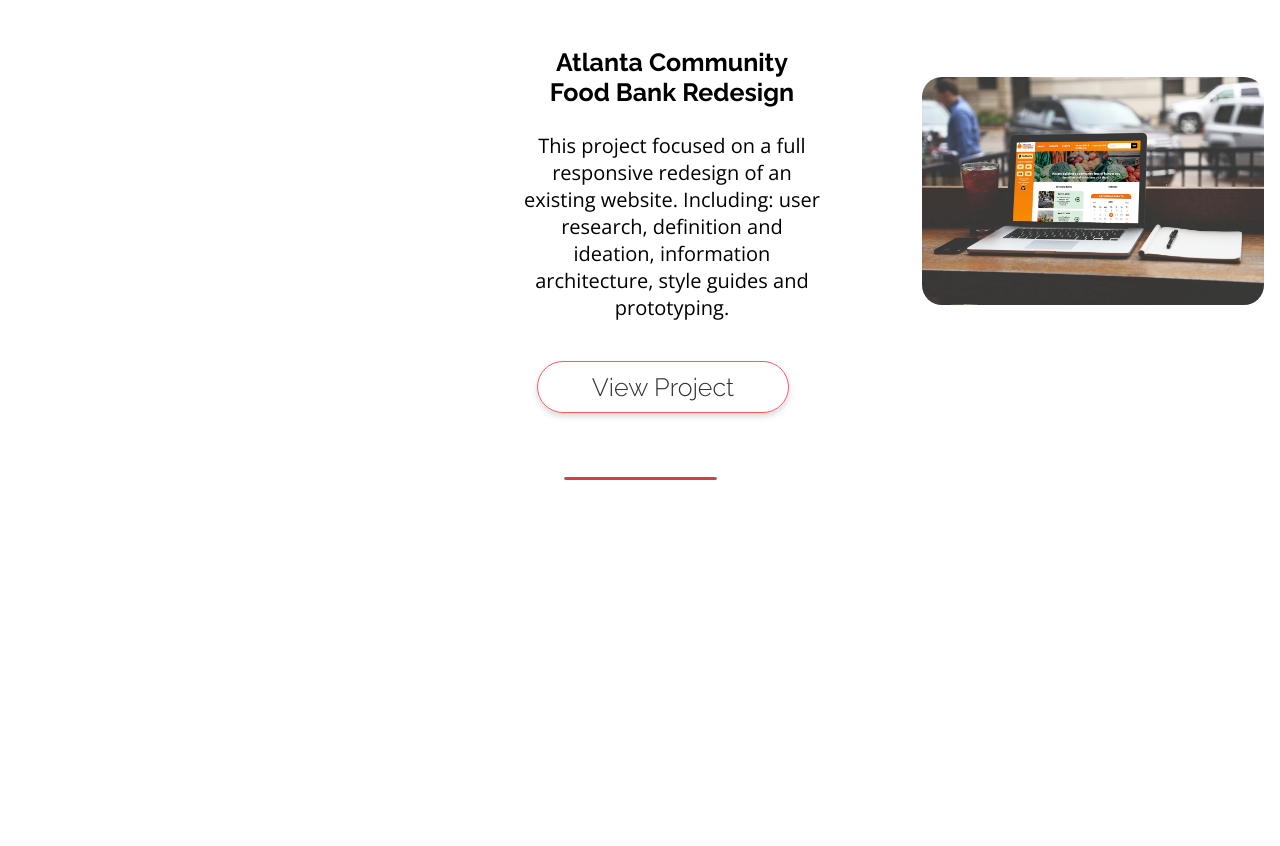
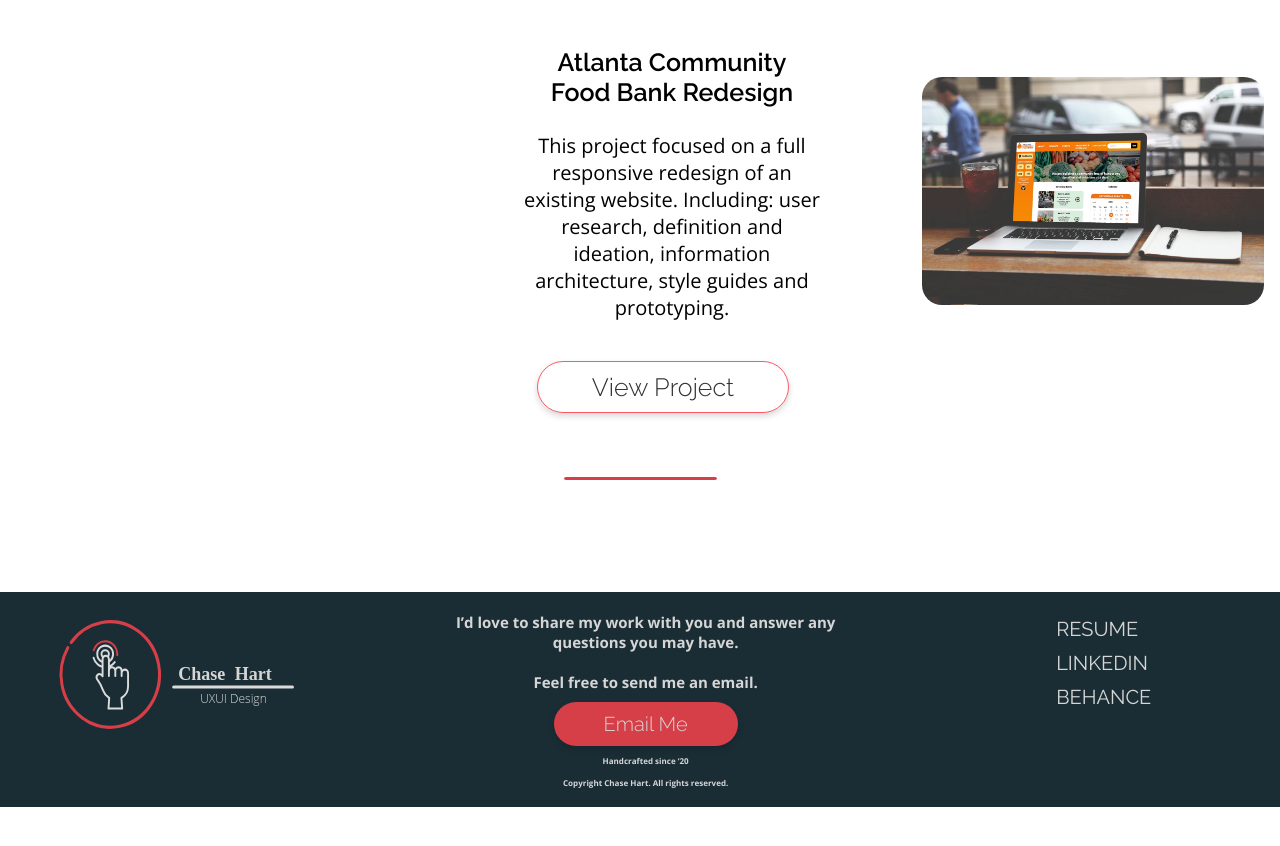
Before and after one commit to HartC2019/UX_UI_HW_17, a plain HTML site: page index.html in a window 1280 px wide. Shown: the part 1418-2264 px from the top of the page. After the commit the page ends 2225 px from the top, so only its background shows below. Drawn offline with nearby package versions, Linux system fonts and the light colour scheme.

Commit message:
completed footer

```diff
--- a/css/style.css
+++ b/css/style.css
@@ -160,9 +160,8 @@ nav {
 
 #projects {
     background-color:white;
-    height: 1800px;
     margin: 25px;
-    min-height: 1800px;
+    min-height: 1425px;
     min-width: 973px;
 }
 
@@ -170,7 +169,7 @@ nav {
     text-align: center;
     font-family: 'Raleway', sans-serif;
     font-size: 34px;
-    font-weight: bold;
+    font-weight: 700;
     padding-top: 10px;
     margin-bottom: 0px;
 }
@@ -247,7 +246,7 @@ hr.line1 {
 .projectText h3 {
     font-family: 'Raleway', sans-serif;
     font-size: 25px;
-    font-weight: 700;
+    font-weight: 600;
     text-align: center;
 }
  #Title3 {
@@ -298,3 +297,97 @@ hr.line1 {
 }
 
 /* About Page */
+
+/* Footer */
+
+footer {
+    background-color: #1a2d35 ;
+    margin-left: -8px;
+    margin-right: -8px;
+    margin-bottom: 0px;
+
+    display: flex;
+    justify-content: center;
+}
+
+footer img {
+    margin-right: 60px;
+    width: fit-content;
+    margin-left: 50px;
+    padding-bottom: 50px;
+}
+
+footer div {
+    margin: 0 auto;
+    width: 33.3%;
+    text-align: center;
+    color: #D6D6D6;
+    font-family:'Open Sans', sans-serif;
+    font-size:25px;
+    font-weight: 400;
+}
+
+footer div h4 {
+    font-size: 15px;
+    font-weight: 600px;
+    font-family:'Open Sans', sans-serif;
+}
+
+.linkButtonEmail {
+    color: #D6D6D6;
+    font-family: 'Raleway', sans-serif;
+    font-size: 20px;
+    font-weight: 300px;
+}
+
+.linkButtonEmail {
+    box-shadow: 0px 3px 6px #00000029;
+    border-radius: 35px;
+    background-color: #d63f48;
+    text-align: center;
+    text-decoration: none;
+    font-family:'Raleway', sans-serif;
+    font-size: 20px;
+    font-weight: 300;
+    padding: 10px 50px;
+ }
+
+ .linkButtonEmail {
+    transition-duration: 0.4s;
+ }
+
+ .linkButtonEmail:hover {
+    opacity: .8;
+ }
+
+
+footer div, h5 {
+    font-size: 12px;
+    font-weight: 400px;
+}
+
+footer ul {
+    width: fit-content;
+    margin: 0 auto;
+    margin-top: 25px;
+    padding-right: 50px;
+}
+
+footer a {
+    text-decoration: none;
+    color: #D6D6D6;
+    font-family: 'Raleway', sans-serif;
+    font-size: 20px;
+    font-weight: 500px;
+
+}
+
+footer ul a:hover {
+    transition-duration: 0.4s;
+    color: #d63f48;
+}
+
+footer li {
+    list-style: none;
+    margin-bottom: 10px;
+}
--- a/index.html
+++ b/index.html
@@ -99,5 +99,21 @@
 
     </section>
 
+    <footer>
+
+        <img src="images/FooterNav.svg" alt="logo">
+        <div>
+            <h4>I’d love to share my work with you and answer any questions you may have. <br><br>
+                Feel free to send me an email.</h4>
+                <a class="linkButtonEmail"href="#">Email Me</a>
+            <h6>Handcrafted since ‘20 <br><br> Copyright Chase Hart. All rights reserved. </h6>
+        </div>
+        <ul>
+            <li><a href="#">RESUME</a></li>
+            <li><a href="#">LINKEDIN</a></li>
+            <li><a href="#">BEHANCE</a></li>
+        </ul>
+    </footer>
+
 </body>
 </html>
```
Also changed, not shown: images/FooterNav.svg (added).
